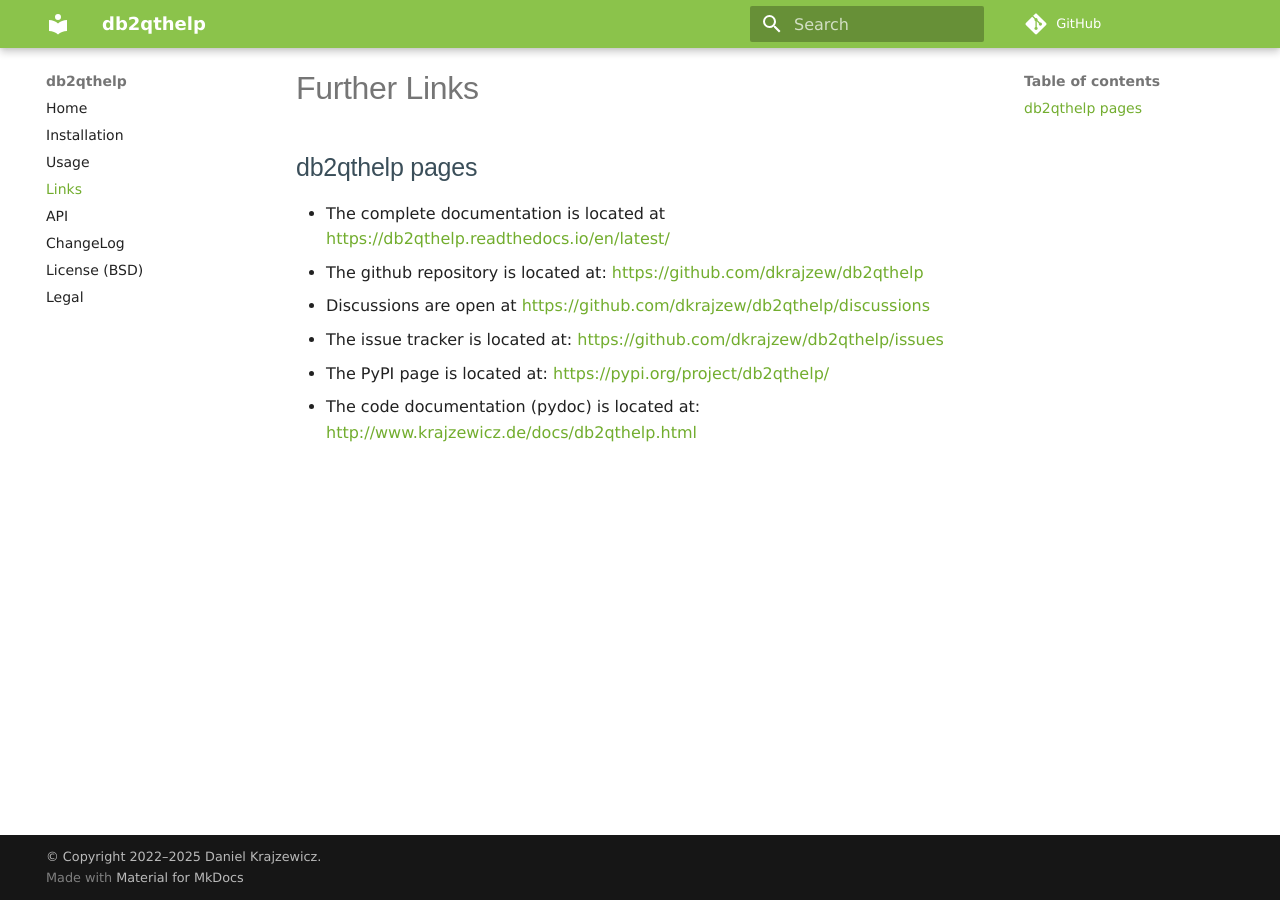
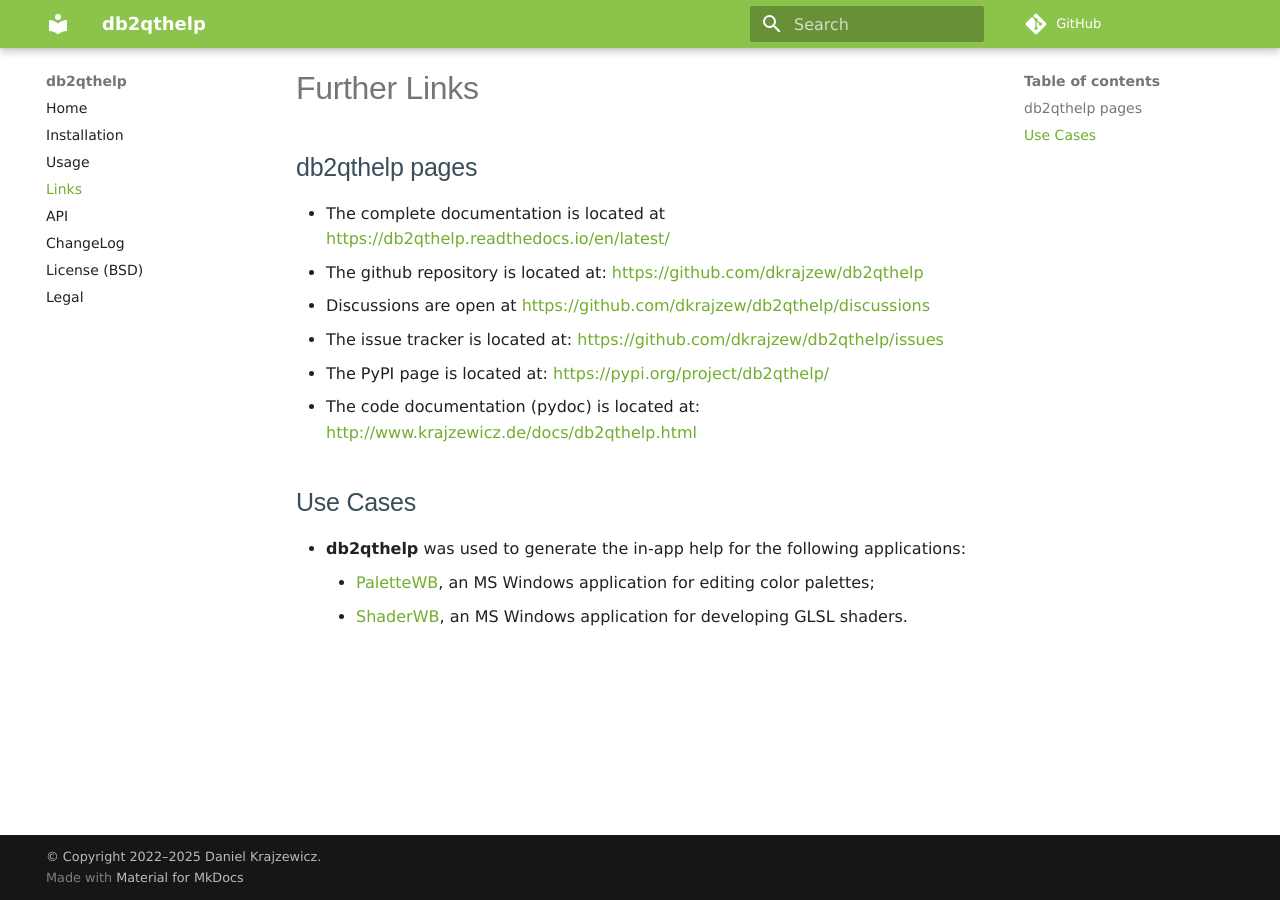
Before and after one commit to dkrajzew/db2qthelp, an MkDocs documentation site: the page built from docs/links.md, in a window 1280 px wide. Built offline with MkDocs 1.6.1 and Material for MkDocs 9.7.7, drawn with Linux system fonts in a browser that asks for light colours; comment, search, counter and statistics services are not loaded.

Commit message:
added usage examples

```diff
--- a/docs/links.md
+++ b/docs/links.md
@@ -8,3 +8,9 @@
 * The issue tracker is located at: <https://github.com/dkrajzew/db2qthelp/issues>
 * The PyPI page is located at: <https://pypi.org/project/db2qthelp/>
 * The code documentation (pydoc) is located at: <http://www.krajzewicz.de/docs/db2qthelp.html>
+
+## Use Cases
+
+* __db2qthelp__ was used to generate the in-app help for the following applications:
+    * [PaletteWB](https://www.palettewb.com), an MS Windows application for editing color palettes;
+    * [ShaderWB](https://www.krajzewicz.de/blog/shaderwb.php), an MS Windows application for developing GLSL shaders.
```
